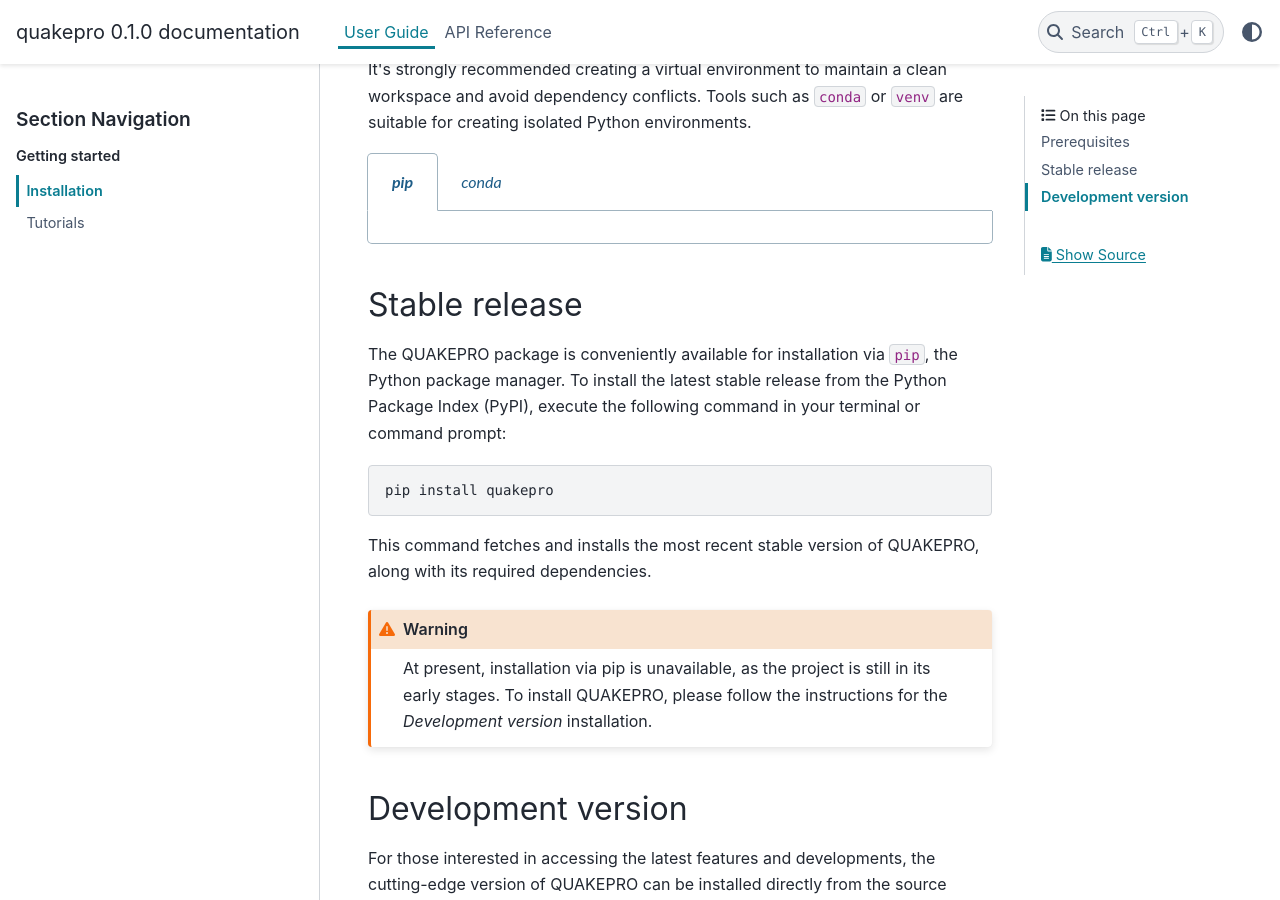
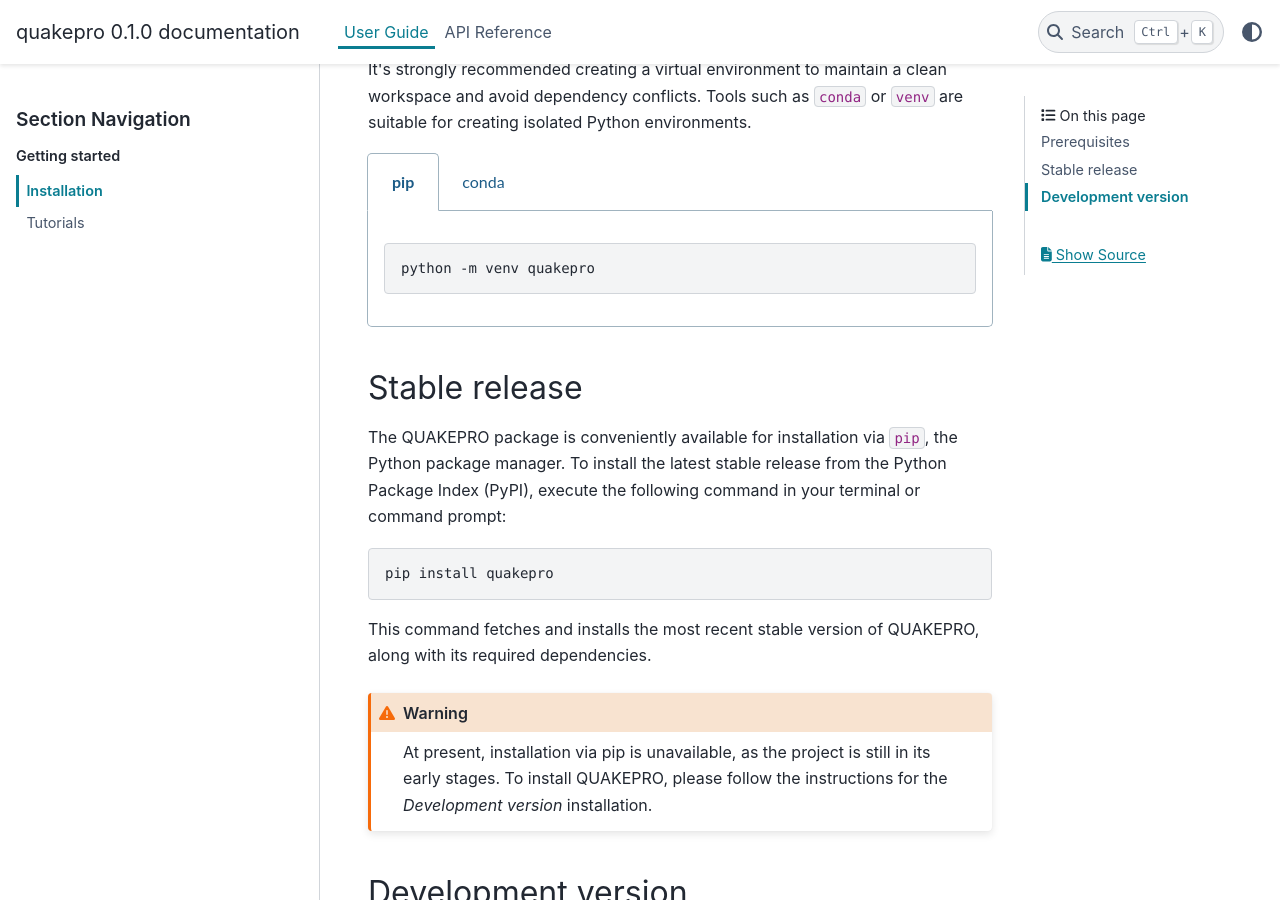
Before and after one commit to gabrielepaoletti/quakepro, a Sphinx documentation site: the page built from docs/source/user_guide/installation.rst, in a window 1280 px wide and 900 px high, scrolled down 401 px. Built offline with Sphinx 7.4.7 and the PyData theme 0.15.4, drawn with Linux system fonts in a browser that asks for light colours.

Commit message:
Update docs

```diff
--- a/docs/source/user_guide/installation.rst
+++ b/docs/source/user_guide/installation.rst
@@ -10,12 +10,14 @@
 It's strongly recommended creating a virtual environment to maintain a clean workspace and avoid dependency conflicts. Tools such as ``conda`` or ``venv`` are suitable for creating isolated Python environments.
 
 .. tabs::
-    .. tab:: `pip`
+    .. tab:: pip
         .. code-block:: bash
+
             python -m venv quakepro
 
-    .. tab:: `conda`
+    .. tab:: conda
         .. code-block:: bash
+
             conda create --name quakepro
 
 Stable release
```
